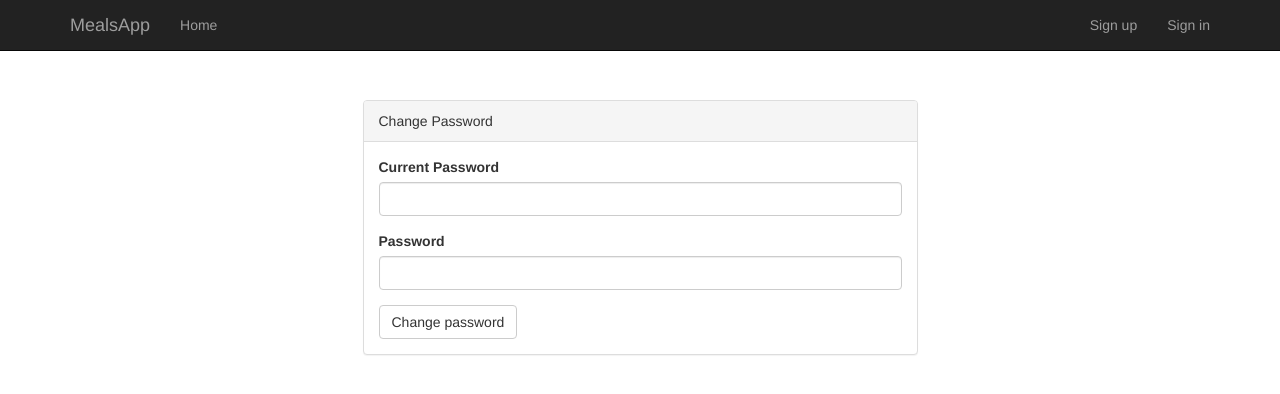
After one commit to Ch1Ch4/MealsApp, a PHP site: template resources/views/auth/password/change.twig in a window 1280 px wide. The commit adds this page. Shown: the top 394 px of the page. Run offline with PHP 8.4, Linux system fonts and the light colour scheme; the template is opened without the code that fills it, so the values that code supplies are empty; some libraries are stand-ins or nearby versions.

```diff
--- a/bootstrap/app.php
+++ b/bootstrap/app.php
@@ -81,6 +81,10 @@ $container['AuthController'] = function ($container) {
     return new \App\Controllers\Auth\AuthController($container);
 };
 
+$container['PasswordController'] = function ($container) {
+    return new \App\Controllers\Auth\PasswordController($container);
+};
+
 $container['csrf'] = function ($container) {
     return new \Slim\Csrf\Guard;
 };
--- /dev/null
+++ b/resources/views/auth/password/change.twig
@@ -0,0 +1,36 @@
+{% extends 'templates/app.twig' %}
+
+{% block content %}
+
+    <div class="row">
+        <div class="col-md-6 col-md-offset-3">
+            <div class="panel panel-default">
+                <div class="panel-heading">
+                    Change Password
+                </div>
+                <div class="panel-body">
+                    <form action="{{ path_for('auth.password.change') }}" method="post" autocomplete="off">
+                        <div class="form-group {{ errors.password_old ? 'has-error' : '' }}">
+                            <label for="password_old">Current Password</label>
+                            <input type="password" name="password_old" id="password_old" class="form-control">
+                            {% if errors.password_old %}
+                                <span class="help-block">{{ errors.password_old | first }}</span>
+                            {% endif %}
+                        </div>
+                        <div class="form-group {{ errors.password ? 'has-error' : '' }}">
+                            <label for="password">Password</label>
+                            <input type="password" name="password" id="password" class="form-control">
+                            {% if errors.password %}
+                                <span class="help-block">{{ errors.password | first }}</span>
+                            {% endif %}
+                        </div>
+                        <button type="submit" class="btn btn-default">Change password</button>
+
+                        {{ csrf.field | raw }}
+                    </form>
+                </div>
+            </div>
+        </div>
+    </div>
+
+{% endblock %}
--- a/resources/views/templates/partials/navigation.twig
+++ b/resources/views/templates/partials/navigation.twig
@@ -21,7 +21,7 @@
                     <li class="dropdown">
                         <a href="#" class="dropdown-toggle" data-toggle="dropdown" role="button" aria-haspopup="true" aria-expanded="false">{{ auth.user.name }} <span class="caret"></span></a>
                         <ul class="dropdown-menu">
-                            <li><a href="#">Change password</a></li>
+                            <li><a href="{{ path_for('auth.password.change') }}">Change password</a></li>
                             <li><a href="{{ path_for('auth.signout') }}">Sign out</a></li>
                         </ul>
                     </li>
```
Also changed, not shown: app/Middleware/AuthMiddleware.php (added, +26 -0 lines), app/Middleware/GuestMiddleware.php (added, +24 -0 lines), app/routes.php (+17 -7 lines).
